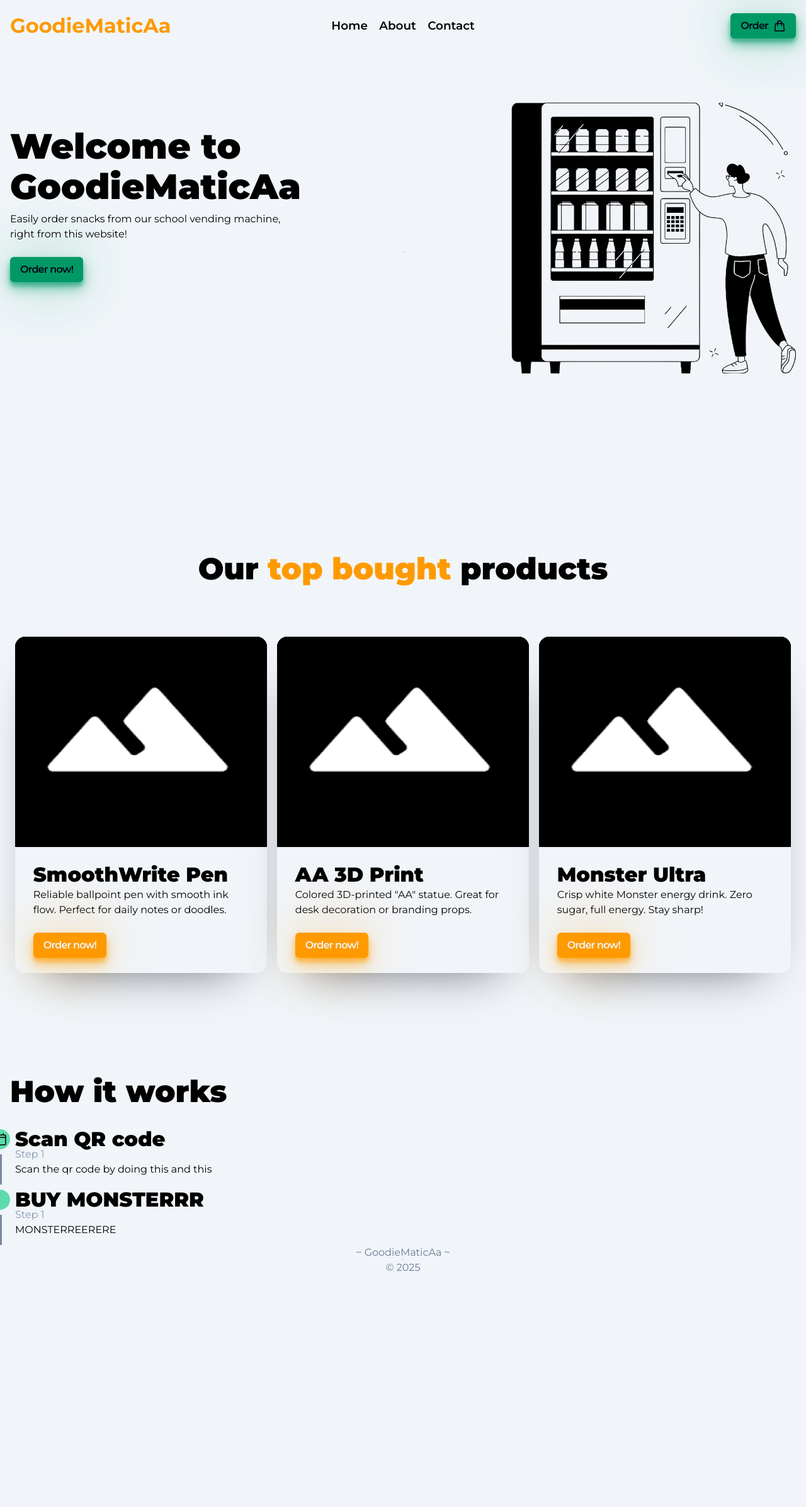
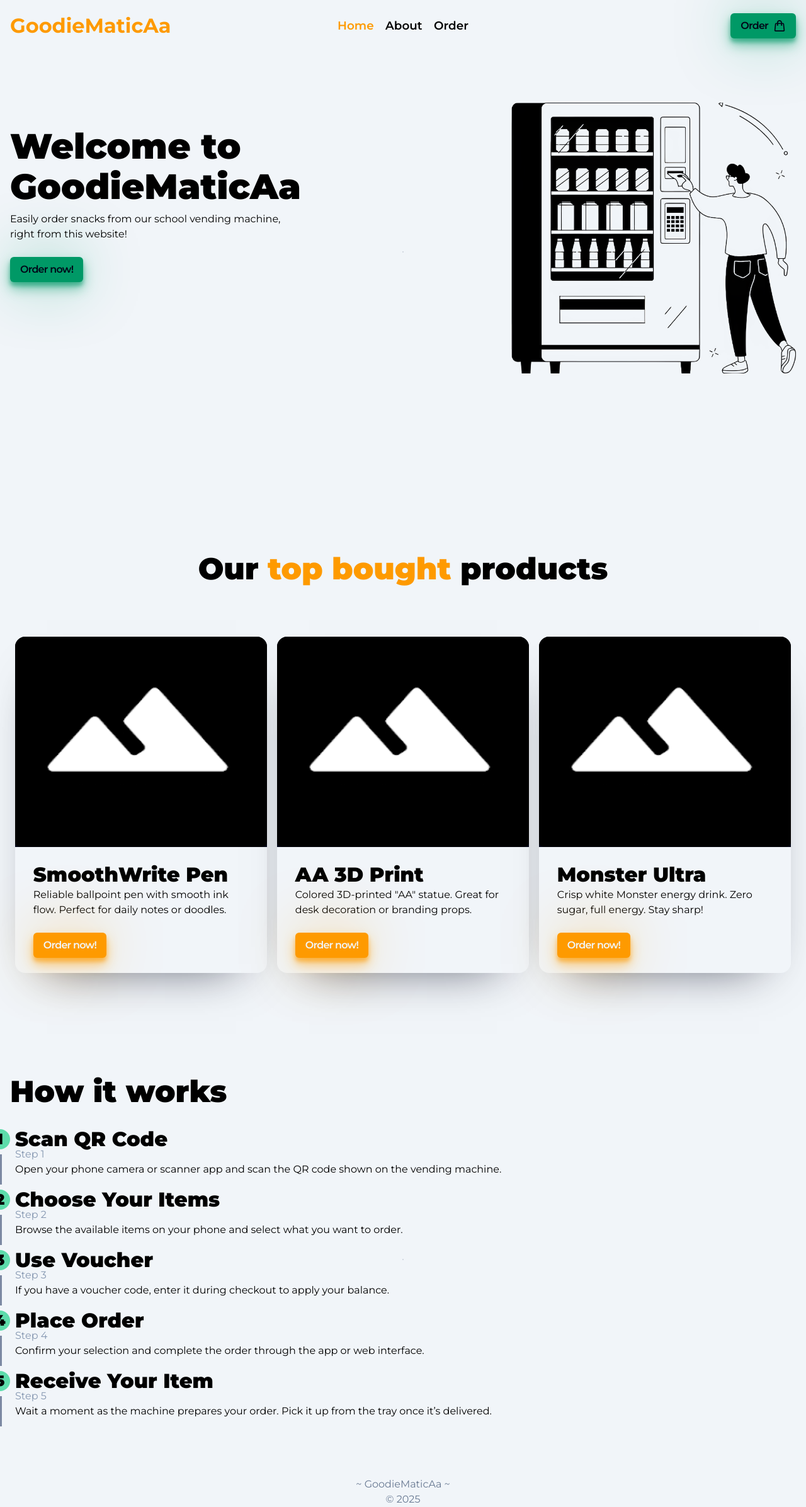
Before and after one commit to KaiVerschuren/Proftaak-2025, a PHP site: page / in a window 1280 px wide. Shown: the whole page at 63% size. Before the commit the page ends 2018 px from the top, so only its background shows below. Run offline with PHP 8.4, Linux system fonts and the light colour scheme.

Commit message:
finished homepage

```diff
--- a/inc/php/functions.php
+++ b/inc/php/functions.php
@@ -2,6 +2,8 @@
 
 function head($page)
 {
+global $currentPage;
+$currentPage = $page;
 ?>
     <!DOCTYPE html>
     <html lang="en">
@@ -20,6 +22,7 @@ function head($page)
 
 function headerFunc()
 {
+global $currentPage;
 ?>
     <header class="container">
         <div class="headerTitle titlePrimary">
@@ -27,9 +30,9 @@ function headerFunc()
         </div>
         <nav>
             <ul class="noStyleUL headerLinks">
-                <li><a href="index.php" class="headerLink">Home</a></li>
-                <li><a href="about.php" class="headerLink">About</a></li>
-                <li><a href="contact.php" class="headerLink">Contact</a></li>
+                <li><a href="index.php" class="headerLink <?php if ($currentPage == "Homepage") echo "linkSelected"; ?>">Home</a></li>
+                <li><a href="about.php" class="headerLink <?php if ($currentPage == "About") echo "linkSelected"; ?>">About</a></li>
+                <li><a href="order.php" class="headerLink <?php if ($currentPage == "Order") echo "linkSelected"; ?>">Order</a></li>
             </ul>
         </nav>
         <div class="headerCallToAction">
--- a/index.php
+++ b/index.php
@@ -58,29 +58,61 @@ headerFunc();
         <h1 class="timelineTitle">How it works</h1>
         <div class="timelineTileWrapper">
             <div class="timelineIcon">
-                <svg xmlns="http://www.w3.org/2000/svg" fill="none" viewBox="0 0 24 24" stroke-width="1.5" stroke="currentColor">
-                    <path stroke-linecap="round" stroke-linejoin="round" d="M6.75 3v2.25M17.25 3v2.25M3 18.75V7.5a2.25 2.25 0 0 1 2.25-2.25h13.5A2.25 2.25 0 0 1 21 7.5v11.25m-18 0A2.25 2.25 0 0 0 5.25 21h13.5A2.25 2.25 0 0 0 21 18.75m-18 0v-7.5A2.25 2.25 0 0 1 5.25 9h13.5A2.25 2.25 0 0 1 21 11.25v7.5" />
-                </svg>
-            </div>
-            <div class="timelineTile">
-                <div class="timelineTileContent">
-                    <h2 class="timelineTileTitle">Scan QR code</h2>
-                    <span class="timelineSubtitle">Step 1</span>
-                    <p class="timelineInfo">Scan the qr code by doing this and this</p>
-                </div>
-                <div class="timelinePath"></div>
-            </div>
-            <div class="timelineIcon">
-                <!-- <svg xmlns="http://www.w3.org/2000/svg" fill="none" viewBox="0 0 24 24" stroke-width="1.5" stroke="currentColor">
-                    <path stroke-linecap="round" stroke-linejoin="round" d="M6.75 3v2.25M17.25 3v2.25M3 18.75V7.5a2.25 2.25 0 0 1 2.25-2.25h13.5A2.25 2.25 0 0 1 21 7.5v11.25m-18 0A2.25 2.25 0 0 0 5.25 21h13.5A2.25 2.25 0 0 0 21 18.75m-18 0v-7.5A2.25 2.25 0 0 1 5.25 9h13.5A2.25 2.25 0 0 1 21 11.25v7.5" />
-                </svg> -->
                 <span class="timelineIconText">1</span>
             </div>
             <div class="timelineTile">
                 <div class="timelineTileContent">
-                    <h2 class="timelineTileTitle">BUY MONSTERRR</h2>
+                    <h2 class="timelineTileTitle">Scan QR Code</h2>
                     <span class="timelineSubtitle">Step 1</span>
-                    <p class="timelineInfo">MONSTERREERERE</p>
+                    <p class="timelineInfo">Open your phone camera or scanner app and scan the QR code shown on the vending machine.</p>
+                </div>
+                <div class="timelinePath"></div>
+            </div>
+
+            <div class="timelineIcon">
+                <span class="timelineIconText">2</span>
+            </div>
+            <div class="timelineTile">
+                <div class="timelineTileContent">
+                    <h2 class="timelineTileTitle">Choose Your Items</h2>
+                    <span class="timelineSubtitle">Step 2</span>
+                    <p class="timelineInfo">Browse the available items on your phone and select what you want to order.</p>
+                </div>
+                <div class="timelinePath"></div>
+            </div>
+
+            <div class="timelineIcon">
+                <span class="timelineIconText">3</span>
+            </div>
+            <div class="timelineTile">
+                <div class="timelineTileContent">
+                    <h2 class="timelineTileTitle">Use Voucher</h2>
+                    <span class="timelineSubtitle">Step 3</span>
+                    <p class="timelineInfo">If you have a voucher code, enter it during checkout to apply your balance.</p>
+                </div>
+                <div class="timelinePath"></div>
+            </div>
+
+            <div class="timelineIcon">
+                <span class="timelineIconText">4</span>
+            </div>
+            <div class="timelineTile">
+                <div class="timelineTileContent">
+                    <h2 class="timelineTileTitle">Place Order</h2>
+                    <span class="timelineSubtitle">Step 4</span>
+                    <p class="timelineInfo">Confirm your selection and complete the order through the app or web interface.</p>
+                </div>
+                <div class="timelinePath"></div>
+            </div>
+
+            <div class="timelineIcon">
+                <span class="timelineIconText">5</span>
+            </div>
+            <div class="timelineTile">
+                <div class="timelineTileContent">
+                    <h2 class="timelineTileTitle">Receive Your Item</h2>
+                    <span class="timelineSubtitle">Step 5</span>
+                    <p class="timelineInfo">Wait a moment as the machine prepares your order. Pick it up from the tray once it’s delivered.</p>
                 </div>
                 <div class="timelinePath"></div>
             </div>
--- a/style/components/header.css
+++ b/style/components/header.css
@@ -25,6 +25,9 @@ header > * {
 
 .headerLink:hover {
   transition: 0.3s ease;
+}
+
+.linkSelected {
   color: var(--primary);
 }
 
--- a/style/components/timeline.css
+++ b/style/components/timeline.css
@@ -1,3 +1,7 @@
+.timeline {
+    margin-bottom: 5em;
+}
+
 .timelineTitle {
     /* text-align: center; */
     font-size: 3rem;
@@ -32,6 +36,9 @@
     border-radius: 1em;
     transform: translateX(-2em);
     background: oklch(from var(--secondary) calc(l + 0.2 ) c h / calc(alpha - 0.1));
+    display: flex;
+    justify-content: center;
+    align-items: center;
 }
 
 .timelineTileContent {
@@ -50,4 +57,5 @@
 
 .timelineIconText {
     font-size: 1.5rem;
+    font-weight: 900;
 }
```
Also changed, not shown: about.php (added, +14 -0 lines), order.php (added, +14 -0 lines).
